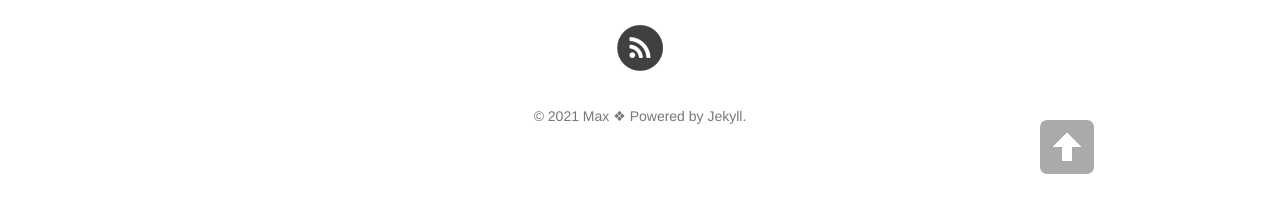
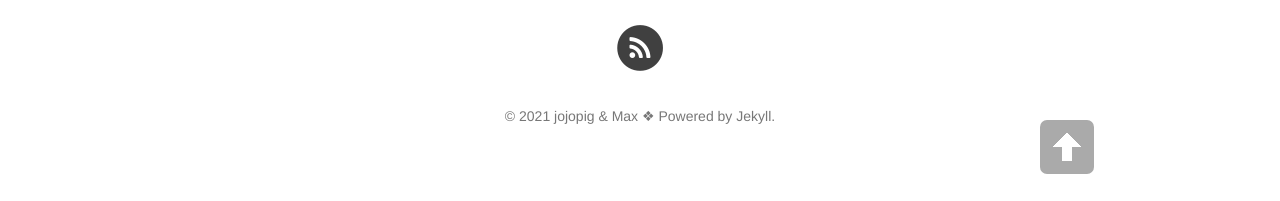
Before and after one commit to GaopanHuang/gaopanhuang.github.io, a Jekyll site: the page built from index.html, in a window 1280 px wide. Shown: the part 696-897 px from the top of the page. Built offline with Jekyll 4.4.1, drawn with Linux system fonts in a browser that asks for light colours; nearby versions of some CDN libraries; the list of posts is cut into pages by our own code; some of the changed lines change nothing that is shown.

Commit message:
Update _config.yml

```diff
--- a/_config.yml
+++ b/_config.yml
@@ -2,26 +2,26 @@
 title: 早安，世界！ # 你的博客名字，可以定义修订
 header-img: "img/green.jpg"
 tagline: "cn"
-description: "max's blog"  # 一句话描述你的博客
+description: "Max's blog"  # 一句话描述你的博客
 baseurl: ""
 url: "https://gaopanhuang.github.io/"  # 此处填写你的博客地址
 
 # About/contact
 owner:
-  name: "Max" # 填写作者信息：名字
+  name: "jojopig & Max" # 填写作者信息：名字
   email: huanggpan@163.com # 填写作者信息：邮箱
-  bio: "max's blog" # 填写作者信息：博客描述
+  bio: "jojopig & Max's blog" # 填写作者信息：博客描述
 
 # Data
 gavatar: img/love.png # 浏览器地址栏小图标，可自定义更改
 favicon: img/love.png # 浏览器地址栏小图标，可自定义更改
 
-douban_username:  # 你的豆瓣id
-twitter_username:
-github_username:
-facebook_username:
-weibo_username:
-zhihu_username:
+# douban_username:  # 你的豆瓣id
+# twitter_username:
+# github_username:
+# facebook_username:
+# weibo_username:
+# zhihu_username:
 
 # Build settings
 # use Github Flavored Markdown !important
@@ -43,7 +43,7 @@ defaults:
       type: "posts"
     values:
       layout: "post"
-      author: "Max" # 你的名字
+      author: "jojopig & Max" # 你的名字
       header-img: "img/green.jpg" # We don't want posts without a header image, that whould mean white on white
 
 # Comments
```
